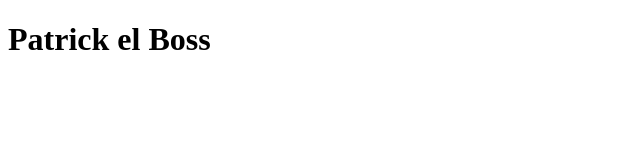
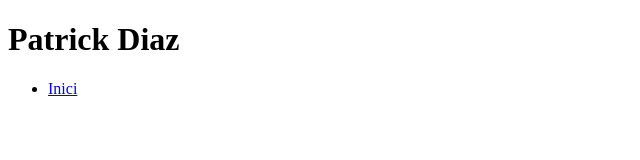
Before and after one commit to pdiazdaw2n25/portafoli-M0614-AEA3, a plain HTML site: page index.html in a window 1280 px wide. Shown: the whole page, without its empty margins (0-640 px from the left). Drawn offline with Linux system fonts and the light colour scheme.

Commit message:
Afegida estructura base del header i nav

```diff
--- a/index.html
+++ b/index.html
@@ -6,7 +6,11 @@
     <title>Document</title>
   </head>
   <body>
-    <h1>Patrick el Boss</h1>
-
+        <header>
+        <h1>Patrick Diaz</h1>
+        <nav>
+            <ul><li><a href="#">Inici</a></li></ul>
+        </nav>
+    </header>
   </body>
 </html>
```
